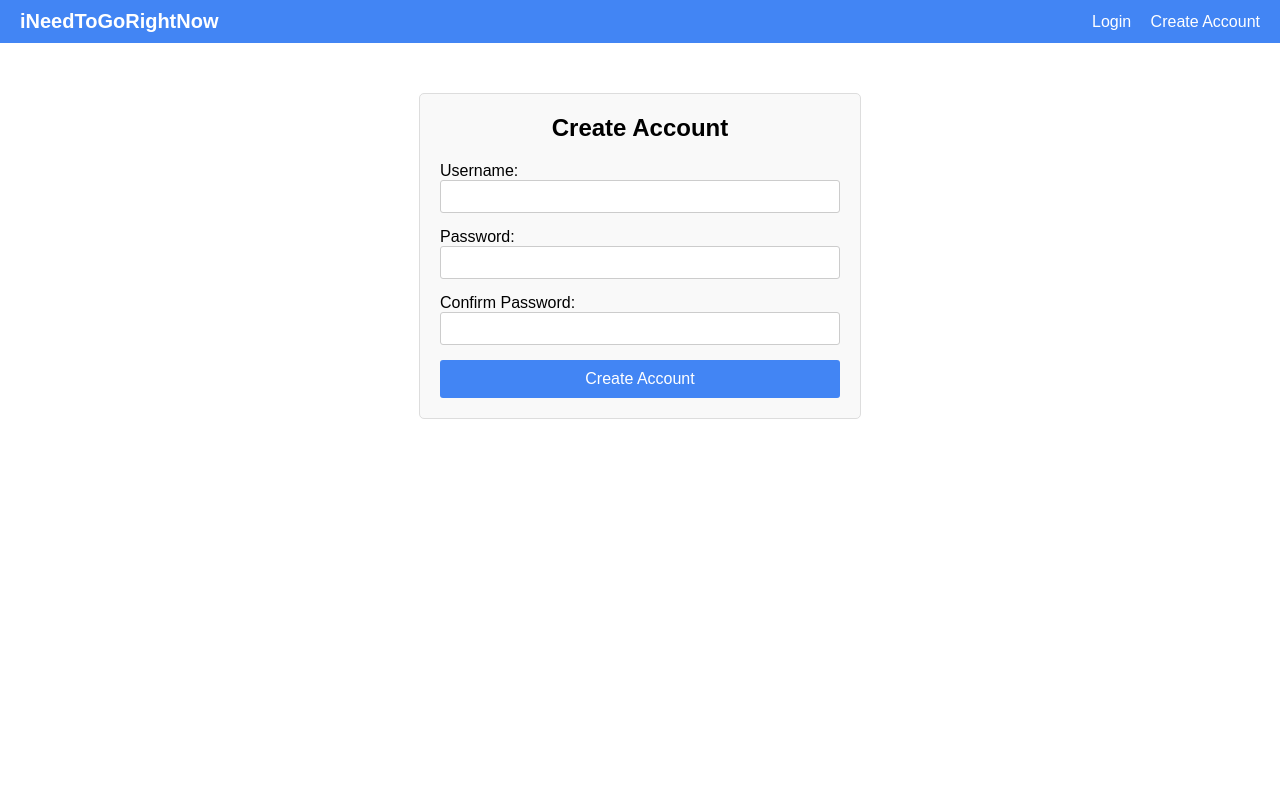
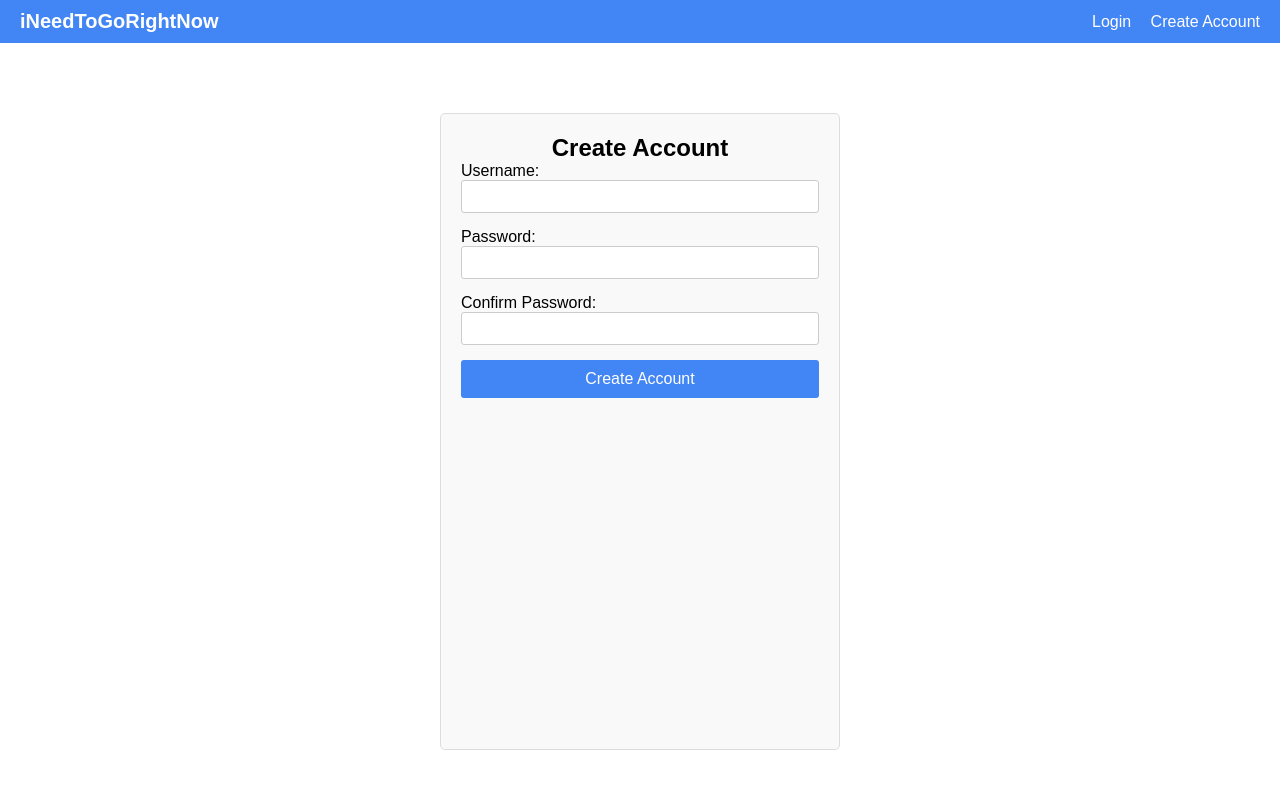
Before and after one commit to kavinrajasekaran/iNeedToGoRightNow, a Flask app: page /create_account in a window 1280 px wide. Run offline with Flask 3, Linux system fonts and the light colour scheme.

Commit message:
Fix formatting

```diff
--- a/static/styles.css
+++ b/static/styles.css
@@ -1,16 +1,22 @@
 /* static/styles.css */
 
-/* Ensure the map and sidebar fill the entire viewport */
+/* Reset default margins and paddings */
+* {
+    margin: 0;
+    padding: 0;
+    box-sizing: border-box;
+}
+
+/* Ensure the html and body take full height */
 html, body {
     height: 100%;
-    margin: 0;
-    padding: 0;
     font-family: Arial, sans-serif;
 }
 
-.container {
+/* Body as a flex container in column direction */
+body {
     display: flex;
-    height: 100%;
+    flex-direction: column;
 }
 
 /* Navbar styling */
@@ -21,6 +27,7 @@ html, body {
     background-color: #4285F4;
     color: #fff;
     padding: 10px 20px;
+    flex-shrink: 0; /* Prevent the navbar from shrinking */
 }
 
 .nav-brand {
@@ -47,7 +54,8 @@ html, body {
 
 /* Flash messages */
 .flash-messages {
-    margin: 10px 20px;
+    padding: 10px 20px;
+    flex-shrink: 0; /* Prevent flash messages from shrinking */
 }
 
 .flash-message {
@@ -71,50 +79,21 @@ html, body {
     color: #004085;
 }
 
-/* Forms */
-.form-container {
-    max-width: 400px;
-    margin: 50px auto;
-    background: #f9f9f9;
-    padding: 20px;
-    border: 1px solid #ddd;
-    border-radius: 5px;
-}
-
-.form-container h2 {
-    margin-top: 0;
-    text-align: center;
-}
-
-.form-group {
-    margin-bottom: 15px;
-}
-
-.form-group input[type="text"],
-.form-group input[type="password"] {
-    width: 100%;
-    padding: 8px;
-    box-sizing: border-box;
-    border: 1px solid #ccc;
-    border-radius: 3px;
-}
-
-.btn-submit {
-    width: 100%;
-    padding: 10px;
-    border: none;
-    background-color: #4285F4;
-    color: #fff;
-    font-size: 16px;
-    border-radius: 3px;
-    cursor: pointer;
-}
-
-.btn-submit:hover {
-    background-color: #357ae8;
+/* Main content should flex to fill the remaining space */
+.main-content {
+    flex: 1 1 auto;
+    display: flex;
+    height: 0; /* Necessary for Flexbox to calculate correctly */
 }
 
 /* Container to hold map and sidebar */
+.container {
+    display: flex;
+    width: 100%;
+    height: 100%;
+}
+
+/* Map Container Styling */
 #mapContainer {
     width: 50%; /* Left half */
     position: relative;
@@ -228,3 +207,52 @@ html, body {
 .info-window button:hover {
     background-color: #357ae8;
 }
+
+/* Forms */
+.form-container {
+    max-width: 400px;
+    margin: 50px auto;
+    background: #f9f9f9;
+    padding: 20px;
+    border: 1px solid #ddd;
+    border-radius: 5px;
+    flex: 1; /* Allow forms to grow if necessary */
+}
+
+.form-container h2 {
+    margin-top: 0;
+    text-align: center;
+}
+
+.form-group {
+    margin-bottom: 15px;
+}
+
+.form-group input[type="text"],
+.form-group input[type="password"] {
+    width: 100%;
+    padding: 8px;
+    box-sizing: border-box;
+    border: 1px solid #ccc;
+    border-radius: 3px;
+}
+
+.btn-submit {
+    width: 100%;
+    padding: 10px;
+    border: none;
+    background-color: #4285F4;
+    color: #fff;
+    font-size: 16px;
+    border-radius: 3px;
+    cursor: pointer;
+}
+
+.btn-submit:hover {
+    background-color: #357ae8;
+}
+
+/* Ensure that the container and its children do not exceed available space */
+.container, #mapContainer, #sidebar {
+    min-height: 0; /* Prevent overflow caused by child elements */
+}
--- a/templates/base.html
+++ b/templates/base.html
@@ -31,6 +31,8 @@
           {% endif %}
         {% endwith %}
     </div>
-    {% block content %}{% endblock %}
+    <div class="main-content">
+        {% block content %}{% endblock %}
+    </div>
 </body>
 </html>
```
